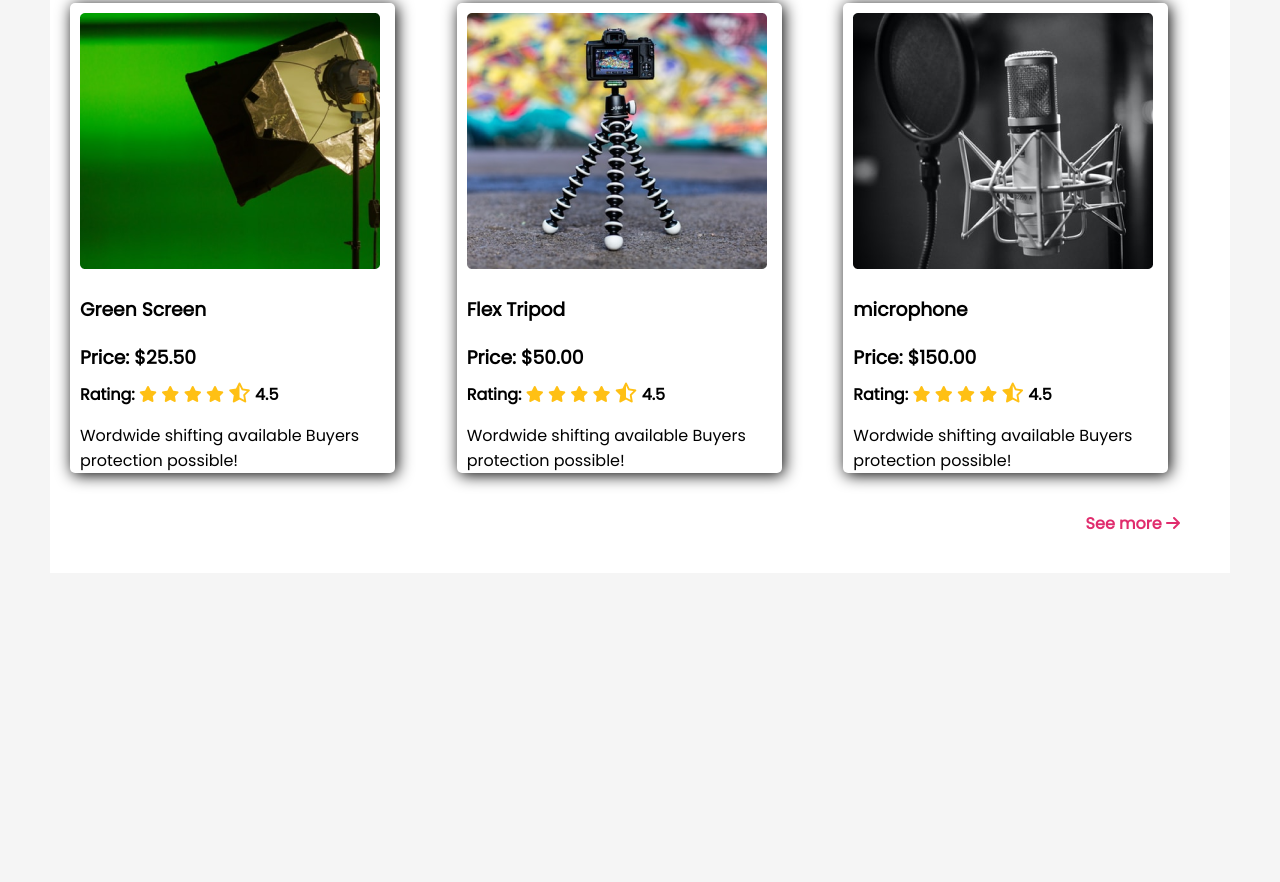
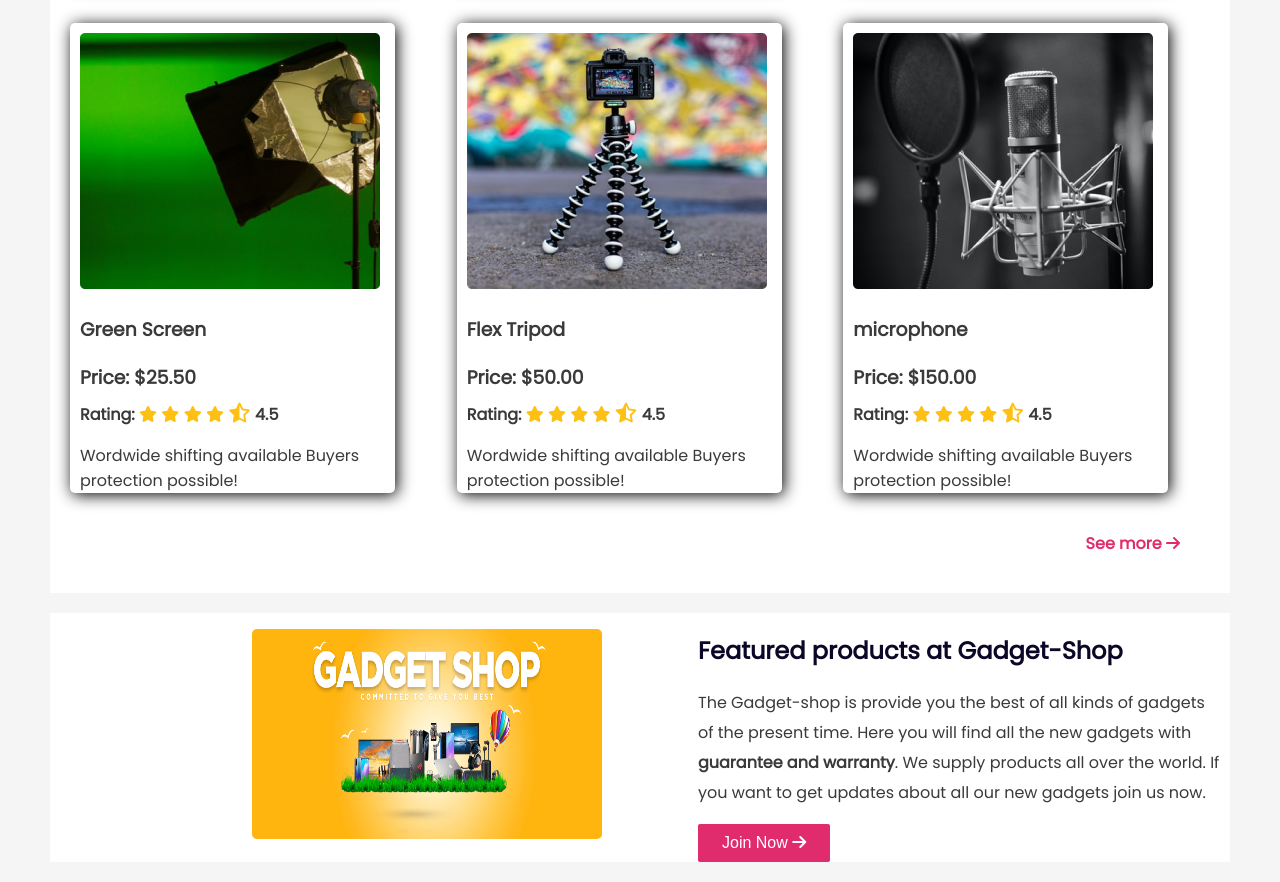
Before and after one commit to sabbirmeia/my-second-assignment, a plain HTML site: page index.html in a window 1280 px wide. Shown: the part 1570-2452 px from the top of the page. Before the commit the page ends 2143 px from the top, so only its background shows below. Drawn offline with Linux system fonts and the light colour scheme.

Commit message:
extra part add

```diff
--- a/index.html
+++ b/index.html
@@ -19,16 +19,18 @@
 
 <body>
     <main>
+        <!-- part of camera start
+         ==============================-->
         <section class="products-detils">
-            <h3>Influencer products</h3>
+            <h3> Gadget-Shop (Influencer products)</h3>
             <div class="start-journey">
                 <div class="journey">
                     <div class="laft-part">
                         <h1>Start your Journey as Influencer</h1>
-                        <p>The camera is a tool for good photography.Because it has the right image quality and the
-                            details are much better.The price of the cam is much higheer but the thing that is better is
+                        <p>The camera is a tool for good photography. Because it has the right image quality and the
+                            details are much better. The price of the cam is much higheer but the thing that is better is
                             a little more.</p>
-                        <button>Preebook Now <i class="fas fa-arrow-right"></i></button>
+                        <button>Preebook Now<i class="fas fa-arrow-right"></i></button>
                     </div>
                     <div class="right-part">
                         <img src="images/first-camera.png" alt="">
@@ -36,9 +38,14 @@
                 </div>
             </div>
         </section>
+        <!-- part of camera end
+        ================================-->
+        <!--==============================
+             Popular Collection part start
+            =============================== -->
         <section class="products-detils">
             <div class="collection">
-                <h2>Popular Collection</h2>
+                <h2 class="top">Popular Collection</h2>
                 <div class="item">
                     <div class="item-detils">
                         <div class="item-banner">
@@ -217,8 +224,36 @@
                 </div>
             </div>
         </section>
+        <!--===========================
+             Popular Collection part end
+            ==========================-->
+
+            <!--============================
+                 extra part for bonus start
+            ==============================-->
+        <section class="products-detils">
+            <div class="extra-part">
+                <div class="extra-banner">
+                    <img src="images/Gadget-shop.png" alt="">
+                </div>
+                <div class="text">
+                    <h2>Featured products at Gadget-Shop</h2>
+                    <p>The Gadget-shop is provide you the best of all kinds of gadgets of the present time. Here you will find all the new gadgets with <span style="font-weight: 600;">guarantee and warranty</span>. We supply products all over the world. If you want to get updates about all our new gadgets  join us now.</p>
+                    <button>Join Now <i class="fas fa-arrow-right"></i></button>
+                </div>
+            </div>
+        </section>
+        <!--=======================
+             extra part for bonus end
+            =========================-->
+
+            <!--=================
+                 footer part start
+                ============== -->
+                <section>
+
+                </section>
     </main>
-
 </body>
 
 </html>
--- a/style.css
+++ b/style.css
@@ -7,17 +7,20 @@
 body{
     font-family: 'Poppins', sans-serif;
     background-color: whitesmoke;
+    color: #3A3A3A;;
     margin: 0;
     max-width: 1200px;
     margin: 0 50px;
 }
-/* common part end  */
+/* common part end
+=================== */
 
-/* firat part of camera start
+/* part of camera start
 ============================== */
 .products-detils{
     background-color: white;
     padding-left: 20px;
+    margin-bottom: 20px;
 
 }
 .journey{
@@ -33,7 +36,7 @@ body{
     font-weight: bold;
 }
 .laft-part p{
-    line-height: 25px;
+    line-height: 30px;
 }
 .laft-part button{
     border: none;
@@ -53,9 +56,12 @@ body{
 .right-part:hover img{
     transform: scale(1.1);
 }
-/* first part of camera end
+/* part of camera end
  ======================== */
- h2{
+ /*=========================
+  Popular Collection part start
+  ===================== */
+ .top{
     text-align: center;
     height: 80px;
     margin: 0px;
@@ -100,3 +106,41 @@ body{
      color: #E02C6D;
      font-weight: 600;
  }
+ /*==================
+  Popular Collection part end
+ ==================== */
+
+ /* =================
+ extra part for bonus start
+ ================== */
+ .extra-part{
+    display: grid;
+    grid-template-columns: repeat(2, 1fr);
+    justify-items: end;
+    align-items: center;
+    grid-column-gap: 96px;
+ }
+ .extra-banner img{
+    width: 350px;
+    height: 210px;
+    border-radius: 5px;
+ }
+ .text h2{
+    color: #0A0826;;
+}
+ .text p{
+    margin-top: 0;
+    line-height: 30px;
+    padding-right: 10px;
+ }
+.text button{
+    border: none;
+    background-color: #E02C6D;
+    padding: 10px 24px;
+    border-radius: 2px;
+    font-size: 16px;
+    color: white;
+}
+/* ========================
+extra part for bonus end
+======================= */
```
Also changed, not shown: images/Gadget-shop.png (added), images/last part.png (deleted).
